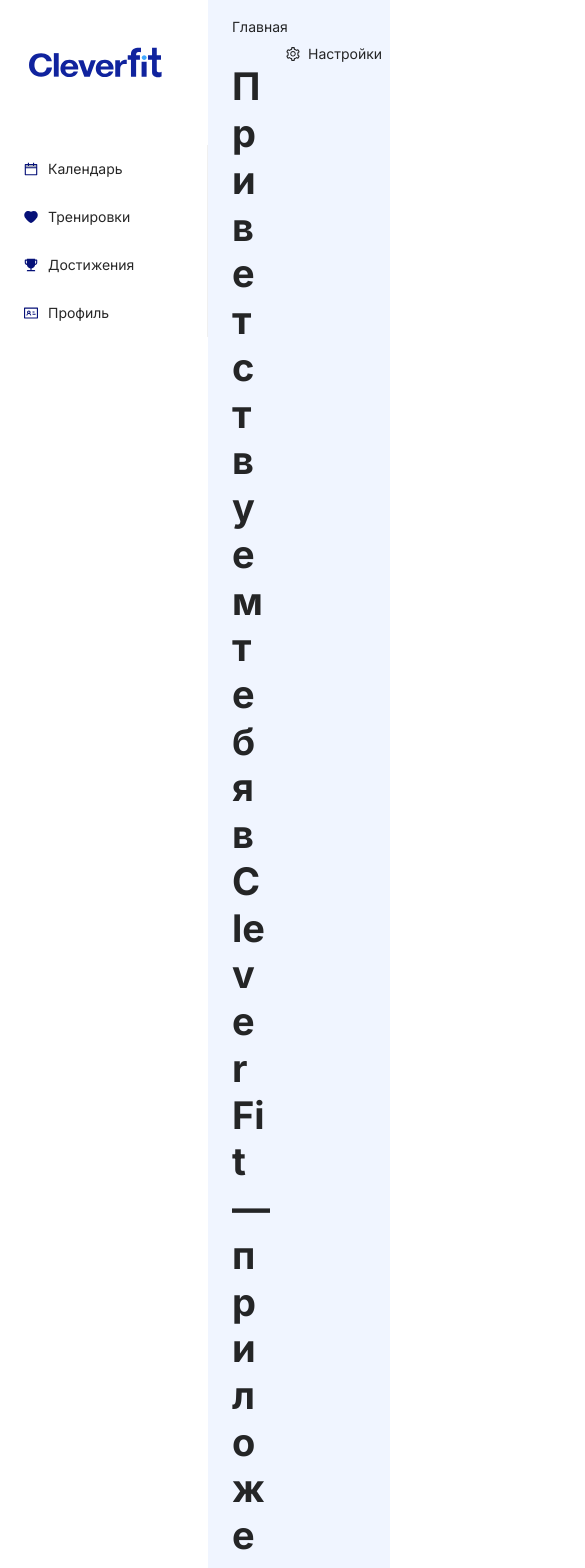
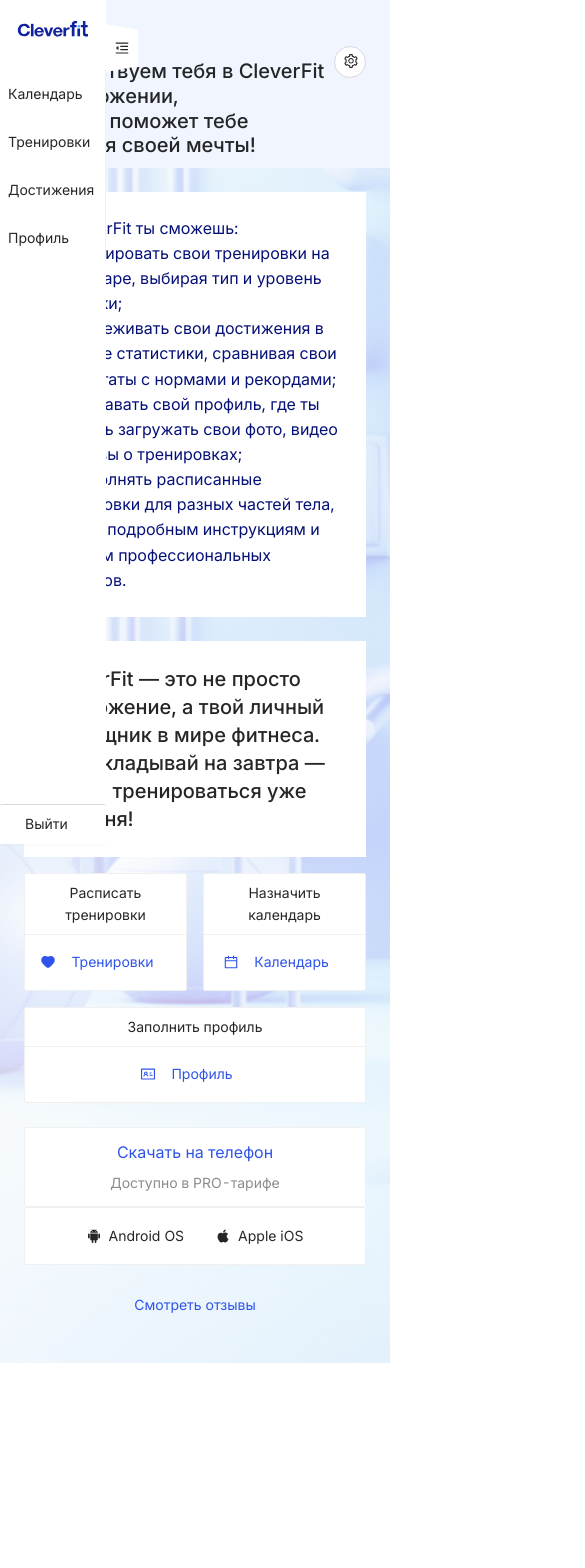
Before and after one commit to ClevertecFrontendLab/Unf0rgettab1e, a React (Vite) app: page / in a window 390 px wide. Shown: the top 1568 px of the page, 585 px wide, since content can reach past the window. After the commit the page ends 1363 px from the top, so only its background shows below. Built offline with nearby package versions, Linux system fonts and the light colour scheme.

Commit message:
feat: add media queries for responsive ui

```diff
--- a/src/components/MainCard/MainCard.scss
+++ b/src/components/MainCard/MainCard.scss
@@ -1,9 +1,12 @@
 @import 'src/theme/vars.scss';
 
 .main-card {
+    flex: 1;
+
     .ant-card-head-title {
         font-weight: 400;
         text-align: center;
+        text-wrap: wrap;
     }
 
     .ant-card-body {
@@ -11,3 +14,26 @@
         padding: 12px;
     }
 }
+
+@media screen and (max-width: 840px) {
+    .main-card {
+        .ant-card-head {
+            padding: 0 24px;
+
+            .ant-card-head-title {
+                text-align: left;
+            }
+        }
+    }
+}
+
+@media screen and (max-width: 760px) {
+    .main-card {
+        flex: 1 1 160px;
+        .ant-card-head {
+            .ant-card-head-title {
+                text-align: center;
+            }
+        }
+    }
+}
--- a/src/components/MainCard/MainCard.tsx
+++ b/src/components/MainCard/MainCard.tsx
@@ -11,7 +11,7 @@
 
 export const MainCard = (props: MainCardProps) => {
     return (
-        <Card title={props.title} className='main-card'>
+        <Card size='small' title={props.title} className='main-card'>
             {props.icon}
             <Button type='link'>{props.linkText}</Button>
         </Card>
--- a/src/components/MainFooter/MainFooter.scss
+++ b/src/components/MainFooter/MainFooter.scss
@@ -4,3 +4,12 @@
     align-items: flex-end;
     background-color: transparent;
 }
+
+@media screen and (max-width: 600px) {
+    .ant-layout-footer {
+        flex-direction: column-reverse;
+        flex-wrap: wrap;
+        align-items: center;
+        gap: 24px;
+    }
+}
--- a/src/components/MainHeader/MainHeader.scss
+++ b/src/components/MainHeader/MainHeader.scss
@@ -12,4 +12,48 @@
         justify-content: space-between;
         align-items: flex-start;
     }
+    &__title.ant-typography {
+        font-weight: 700;
+    }
 }
+
+@media screen and (max-width: 860px) {
+    .header {
+        &__breadcrumb {
+            padding-bottom: 8px;
+        }
+        &__settings {
+            &-icon.anticon {
+                display: none;
+            }
+        }
+        &__title.ant-typography {
+            font-size: 24px;
+            font-weight: 500;
+        }
+    }
+}
+
+@media screen and (max-width: 576px) {
+    .header {
+        &__settings {
+            background-color: #fff;
+            border-radius: 100px;
+            width: 32px;
+            height: 32px;
+            border: 1px solid #d9d9d9;
+            padding: 0 9px;
+
+            &-icon.anticon {
+                display: block;
+            }
+            &-text.ant-typography {
+                display: none;
+            }
+        }
+
+        &__title.ant-typography {
+            font-size: 20px;
+        }
+    }
+}
--- a/src/components/MainHeader/MainHeader.tsx
+++ b/src/components/MainHeader/MainHeader.tsx
@@ -4,7 +4,7 @@
 import { SettingOutlined } from '@ant-design/icons';
 
 const { Header } = Layout;
-const { Title } = Typography;
+const { Title, Text } = Typography;
 
 export const MainHeader: React.FC = () => {
     return (
@@ -13,14 +13,14 @@
                 <Breadcrumb.Item>Главная</Breadcrumb.Item>
             </Breadcrumb>
             <div className='header__content'>
-                <Title>
+                <Title className='header__title'>
                     Приветствуем тебя в CleverFit — приложении,
                     <br />
                     которое поможет тебе добиться своей мечты!
                 </Title>
-                <Button type='text'>
-                    <SettingOutlined />
-                    Настройки
+                <Button type='text' className='header__settings'>
+                    <SettingOutlined className='header__settings-icon' />
+                    <Text className='header__settings-text'>Настройки</Text>
                 </Button>
             </div>
         </Header>
--- /dev/null
+++ b/src/components/MobileDownloads/MobileDownloads.scss
@@ -0,0 +1,20 @@
+.downloads {
+    &__title.ant-typography {
+        color: #2f54eb;
+        font-weight: 400;
+        text-align: start;
+    }
+}
+
+@media screen and (max-width: 576px) {
+    .downloads {
+        width: 100%;
+
+        &__title.ant-typography {
+            text-align: center;
+        }
+        .ant-card-body {
+            text-align: center;
+        }
+    }
+}
--- a/src/components/MobileDownloads/MobileDownloads.tsx
+++ b/src/components/MobileDownloads/MobileDownloads.tsx
@@ -2,17 +2,19 @@
 import { Button, Card, Divider, Space, Typography } from 'antd';
 import React from 'react';
 
+import './MobileDownloads.scss';
+
 export const MobileDownloads = () => {
     return (
-        <Card bordered={false} bodyStyle={{ padding: 0 }}>
+        <Card className='downloads' bordered={false} bodyStyle={{ padding: 0, minWidth: 240 }}>
             <Card bodyStyle={{ padding: '12px 24px' }}>
-                <Typography.Title
-                    level={5}
-                    style={{ color: '#2F54EB', fontWeight: 400, textAlign: 'start' }}
-                >
+                <Typography.Title className='downloads__title' level={5}>
                     Скачать на телефон
                 </Typography.Title>
-                <Typography.Text style={{ color: '#8C8C8C', textAlign: 'start' }}>
+                <Typography.Text
+                    className='downloads__text'
+                    style={{ color: '#8C8C8C', textAlign: 'start' }}
+                >
                     Доступно в PRO-тарифе
                 </Typography.Text>
             </Card>
--- a/src/components/Sidebar/Sidebar.scss
+++ b/src/components/Sidebar/Sidebar.scss
@@ -33,3 +33,37 @@
         justify-content: center;
     }
 }
+
+@media screen and (max-width: 576px) {
+    .sidebar {
+        position: absolute;
+        left: 0;
+        top: 0;
+        height: 100vh;
+        z-index: 10;
+
+        .logo {
+            padding: 16px;
+            margin: 0 0 16px 0;
+            img {
+                width: 72px;
+                height: 18px;
+            }
+        }
+
+        .ant-menu-item {
+            padding: 0 8px;
+        }
+
+        .logout {
+            padding: 7px 0;
+        }
+        &__trigger {
+            width: 32px;
+            height: 48px;
+            left: 100%;
+            top: 24px;
+            clip-path: polygon(0 0, 100% 12%, 100% 88%, 0 100%);
+        }
+    }
+}
--- a/src/components/Sidebar/Sidebar.tsx
+++ b/src/components/Sidebar/Sidebar.tsx
@@ -18,6 +18,7 @@
 
 export const Sidebar: React.FC = () => {
     const [collapsed, setCollapsed] = useState(false);
+    const [isMobile, setIsMobile] = useState(false);
 
     return (
         <Sider
@@ -25,7 +26,12 @@
             trigger={null}
             collapsible
             collapsed={collapsed}
-            width={208}
+            breakpoint='sm'
+            collapsedWidth={isMobile ? 0 : 80}
+            onBreakpoint={(broken) => {
+                broken ? setIsMobile(true) : setIsMobile(false);
+            }}
+            width={isMobile ? 106 : 208}
             theme='light'
         >
             <div className='logo'>
@@ -33,37 +39,41 @@
             </div>
             <Menu
                 theme='light'
-                mode='inline'
+                mode={isMobile ? 'vertical' : 'inline'}
                 items={[
                     {
                         key: '1',
-                        icon: <CalendarTwoTone twoToneColor='#061178' />,
+                        icon: isMobile ? '' : <CalendarTwoTone twoToneColor='#061178' />,
                         label: 'Календарь',
                     },
                     {
                         key: '2',
-                        icon: <HeartFilled style={{ color: '#061178' }} />,
+                        icon: isMobile ? '' : <HeartFilled style={{ color: '#061178' }} />,
                         label: 'Тренировки',
                     },
                     {
                         key: '3',
-                        icon: <TrophyFilled style={{ color: '#061178' }} />,
+                        icon: isMobile ? '' : <TrophyFilled style={{ color: '#061178' }} />,
                         label: 'Достижения',
                     },
                     {
                         key: '4',
-                        icon: <IdcardOutlined style={{ color: '#061178' }} />,
+                        icon: isMobile ? '' : <IdcardOutlined style={{ color: '#061178' }} />,
                         label: 'Профиль',
                     },
                 ]}
             />
             <Button className='logout'>
-                <img src={Logout} alt='Logout' />
+                {isMobile ? '' : <img src={Logout} alt='Logout' />}
                 <Typography.Text style={{ marginLeft: '25px' }}>
                     {collapsed ? '' : 'Выйти'}
                 </Typography.Text>
             </Button>
-            <Space className='sidebar__trigger' onClick={() => setCollapsed(!collapsed)}>
+            <Space
+                className='sidebar__trigger'
+                data-test-id={`sider-switch${isMobile ? '-mobile' : ''}`}
+                onClick={() => setCollapsed(!collapsed)}
+            >
                 {collapsed ? <MenuUnfoldOutlined /> : <MenuFoldOutlined />}
             </Space>
         </Sider>
--- a/src/pages/main-page/main-page.scss
+++ b/src/pages/main-page/main-page.scss
@@ -5,7 +5,6 @@
     background-size: cover;
     background-repeat: no-repeat;
     min-height: 100vh;
-    // max-width: 1440px;
 
     .content-layout {
         background: transparent;
@@ -40,13 +39,34 @@
         }
 
         &__features {
+            display: flex;
+            gap: 16px;
             width: 752px;
-            margin: 0 24px;
-            align-items: stretch;
+            max-width: calc(100% - 48px);
+            margin: 16px 24px;
 
             .ant-space-item {
-                flex: 1 0 auto;
+                // flex: 1 1 160px;
             }
         }
     }
 }
+
+@media screen and (max-width: 1024px) {
+    .content-layout {
+        &__features {
+            min-width: 0;
+        }
+    }
+}
+
+@media screen and (max-width: 760px) {
+    .main-layout {
+        .content-layout {
+            &__features {
+                flex-wrap: wrap;
+                margin-bottom: 0;
+            }
+        }
+    }
+}
--- a/src/pages/main-page/main-page.tsx
+++ b/src/pages/main-page/main-page.tsx
@@ -37,7 +37,7 @@
                             фитнеса. Не откладывай на завтра — начни тренироваться уже сегодня!
                         </Title>
                     </Space>
-                    <Space size={'middle'} className='content-layout__features'>
+                    <div className='content-layout__features'>
                         <MainCard
                             title='Расписать тренировки'
                             icon={<HeartFilled style={{ color: '#2F54EB' }} />}
@@ -53,7 +53,7 @@
                             icon={<IdcardOutlined style={{ color: '#2F54EB' }} />}
                             linkText='Профиль'
                         ></MainCard>
-                    </Space>
+                    </div>
                 </Content>
                 <MainFooter />
             </Layout>
```
